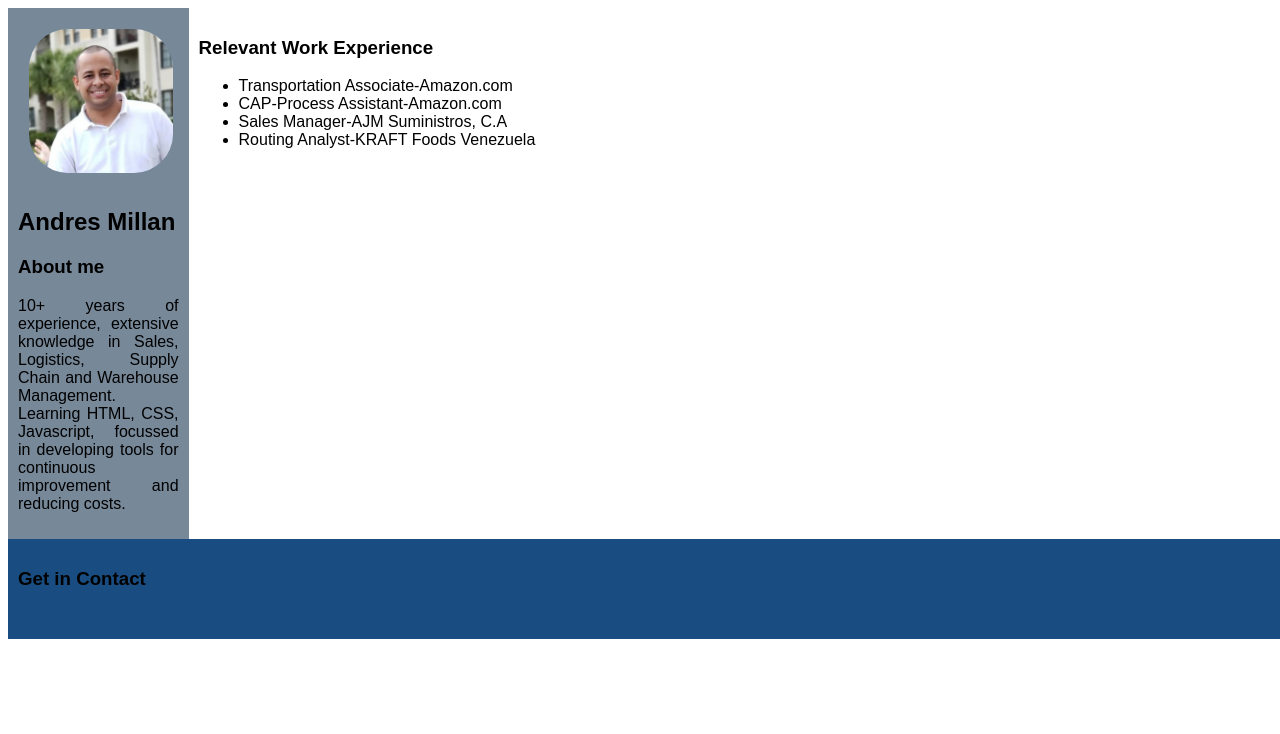
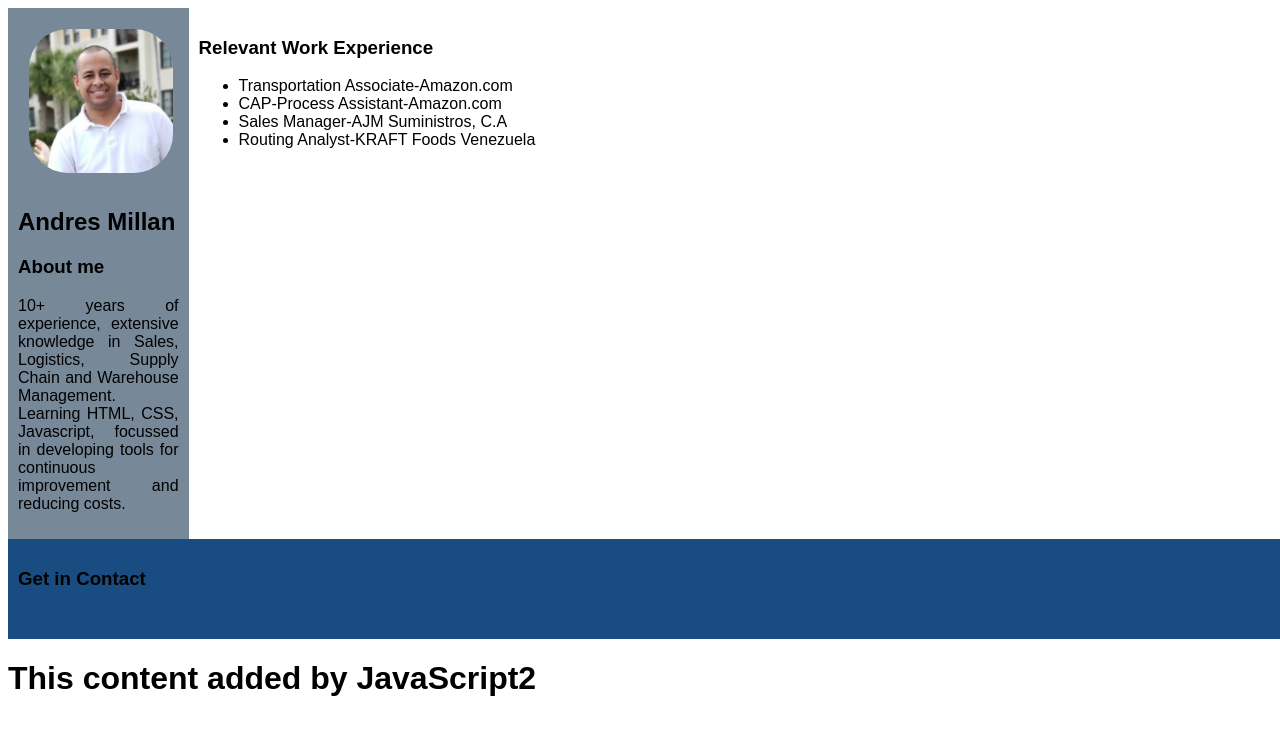
Before and after one commit to andresjml/andres-web, a plain HTML site: page Index.html in a window 1280 px wide. Drawn offline with Linux system fonts and the light colour scheme.

Commit message:
link script.js

```diff
--- a/Index.html
+++ b/Index.html
@@ -39,6 +39,6 @@
         </div>
     </section>
 
-
+    <script src="script.js"></script>
 </body>
 </html>
--- a/script.js
+++ b/script.js
@@ -0,0 +1,3 @@
+let h1 = document.createElement('h1')
+h1.textContent = "This content added by JavaScript2"
+document.querySelector('body').appendChild(h1)
```
